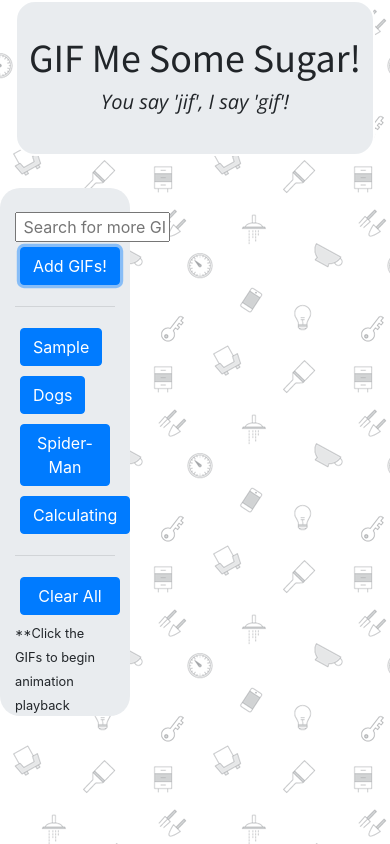
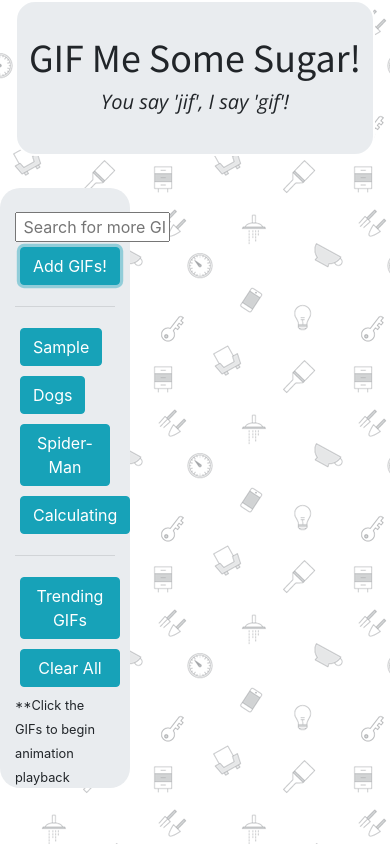
Before and after one commit to BAANG/GifTastic, a plain HTML site: page index.html in a window 390 px wide. Both pictures are taken after typing "Sample" into the empty fields and a click on the input "Add GIFs!". Drawn offline with nearby package versions, Linux system fonts and the light colour scheme.

Commit message:
Added trending gif button, reformat for responsiveness

```diff
--- a/assets/css/style.css
+++ b/assets/css/style.css
@@ -12,7 +12,7 @@ img {
 
 }
 
-#clear-gif {
+#clear-gif, .trending {
     width: 100%;
 }
 
@@ -48,8 +48,7 @@ p {
         max-width: 210px;
     }
 }
-
-@media only screen and (max-width: 550px) {
+@media only screen and (max-width: 768px) {
     #search-gif {
         max-width: 155px;
     }
--- a/assets/js/script.js
+++ b/assets/js/script.js
@@ -10,7 +10,7 @@ $("#add-gif").on("click", function(event) { // On click event listener for add g
     console.log(searchTerm);
 
     var newButton = $("<button>")
-    newButton.addClass("btn btn-primary");
+    newButton.addClass("btn btn-info gifBtn");
     newButton.attr("data-topic", searchTerm);
     newButton.text(searchTerm);
 
@@ -23,8 +23,13 @@ $("#add-gif").on("click", function(event) { // On click event listener for add g
 $(document).on("click", "button", function() { // On click event listener for <button> tags
     var topic = $(this).attr("data-topic");
     console.log(topic)
-    var queryURL = "https://api.giphy.com/v1/gifs/search?q=" +
-    topic + "&api_key=5FzCS8nECS5DZZ0WLDqTc8yZ7NZSLg82&limit=10";
+
+    if (this.classList.contains("trending")) {
+        queryURL = "https://api.giphy.com/v1/gifs/trending?api_key=5FzCS8nECS5DZZ0WLDqTc8yZ7NZSLg82&limit=12"
+    } else {
+        queryURL = "https://api.giphy.com/v1/gifs/search?q=" +
+        topic + "&api_key=5FzCS8nECS5DZZ0WLDqTc8yZ7NZSLg82&limit=12";
+    }
 
     $.ajax({
         url: queryURL,
@@ -48,7 +53,7 @@ $(document).on("click", "button", function() { // On click event listener for <b
             gifImage.attr("data-animate", results[i].images.fixed_height.url)
             gifImage.attr("data-still", results[i].images.fixed_height_still.url)
 
-            $(gifDiv).addClass("col-6")
+            $(gifDiv).addClass("col-lg-4 col-sm-6 col-xs-12")
             $(gifDiv).append(p)
             $(gifDiv).append(gifImage)
 
--- a/index.html
+++ b/index.html
@@ -29,17 +29,18 @@
               <form>
                 <span>
                   <input type="text" id="search-gif" placeholder=" Search for more GIFs"></input>
-                  <input type="submit" class="btn btn-primary" id="add-gif" value="Add GIFs!"></input>
+                  <input type="submit" class="btn btn-info" id="add-gif" value="Add GIFs!"></input>
                 </span>
               </form>
             </div>
           </div>
           <hr id="button-place">
-          <button class="btn btn-primary gifBtn" data-topic="dog">Dogs</button>
-          <button class="btn btn-primary gifBtn" data-topic="spider-man">Spider-Man</button>
-          <button class="btn btn-primary gifBtn" data-topic="calculating">Calculating</button>
+          <button class="btn btn-info gifBtn" data-topic="dog">Dogs</button>
+          <button class="btn btn-info gifBtn" data-topic="spider-man">Spider-Man</button>
+          <button class="btn btn-info gifBtn" data-topic="calculating">Calculating</button>
           <hr>
-          <button class="btn btn-primary" id="clear-gif">Clear All</button>
+          <button class="btn btn-info trending">Trending GIFs</button>
+          <button class="btn btn-info" id="clear-gif">Clear All</button>
           <br>
           <small>**Click the GIFs to begin animation playback</small>
         </div>
```
